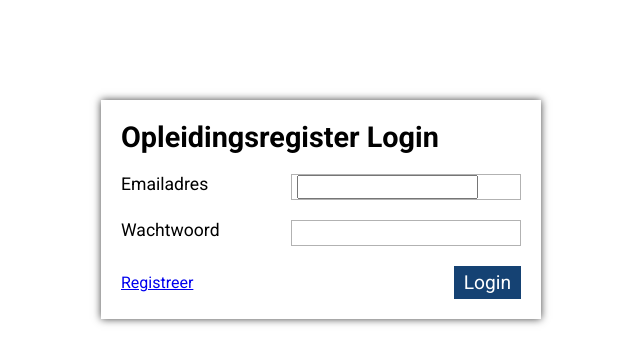
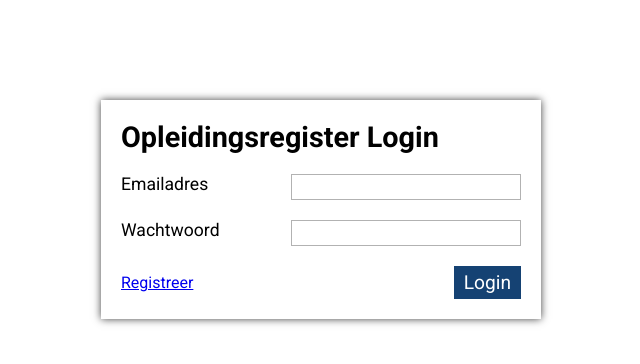
Before and after one commit to Robendl/IT-education-navigator, a React (Create React App) app in the folder frontend/: page / in a window 1280 px wide. Shown: the top 364 px of the page, without its empty margins (319-959 px from the left). Built offline with nearby package versions, Linux system fonts and the light colour scheme.

Commit message:
added suggested css rule for email input

```diff
--- a/frontend/src/components/forms/FormEntry/FormEntry.css
+++ b/frontend/src/components/forms/FormEntry/FormEntry.css
@@ -16,7 +16,7 @@
   padding-left: 5px;
 }
 
-.form-entry .form-input input[type="text"], .form-entry .form-input input[type="password"] {
+.form-entry .form-input input[type="text"], .form-entry .form-input input[type="password"], .form-entry .form-input input[type="email"] {
   flex-grow: 1;
   outline: none;
   border: none;
```
